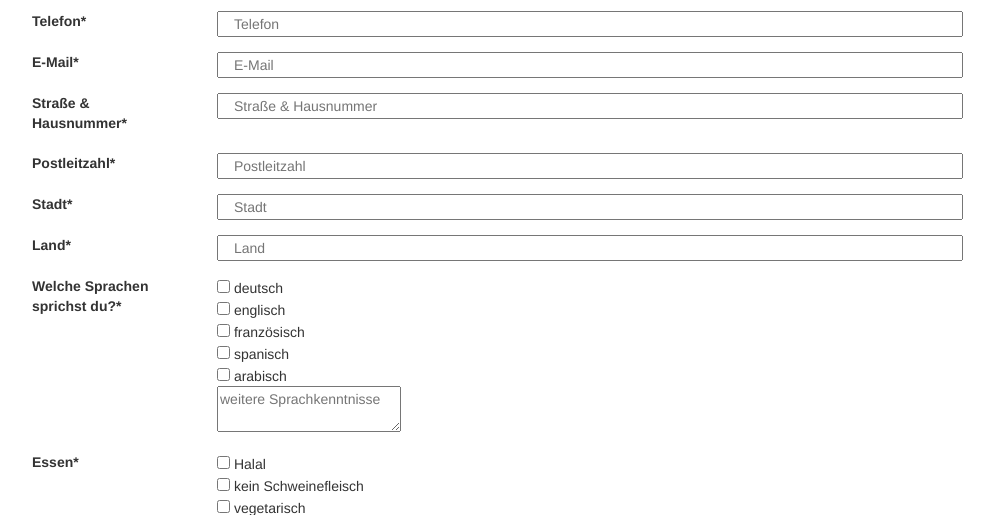
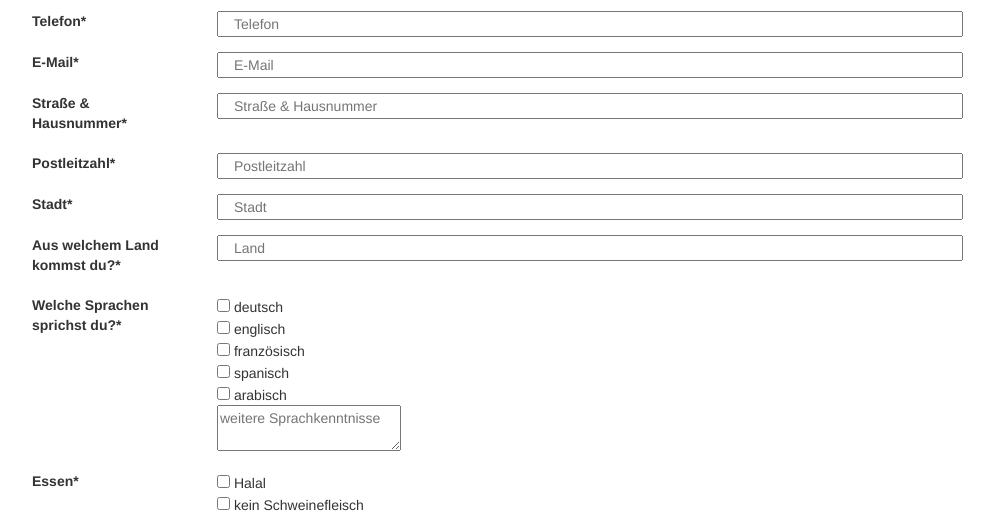
Before and after one commit to sopitz/welcome-dinner-frankfurt, a PHP site: template sources/application/view/index/guest.php in a window 1280 px wide. Shown: the part 649-1164 px from the top of the page, without its empty margins (68-1062 px from the left). Run offline with PHP 8.4, Linux system fonts and the light colour scheme; the template is opened without the code that fills it, so the values that code supplies are empty.

Commit message:
add country label

```diff
--- a/sources/application/view/index/guest.php
+++ b/sources/application/view/index/guest.php
@@ -109,7 +109,7 @@
                     </div>
                 </div>
                 <div class="form-group col-md-12">
-                    <label class="control-label col-sm-2" for="city">Land*</label>
+                    <label class="control-label col-sm-2" for="city">Aus welchem Land kommst du?*</label>
                     <div class="col-sm-12 col-md-10">
                         <input class="col-sm-12 col-md-10" type="text" name="country" placeholder="Land" required />
                     </div>
```
